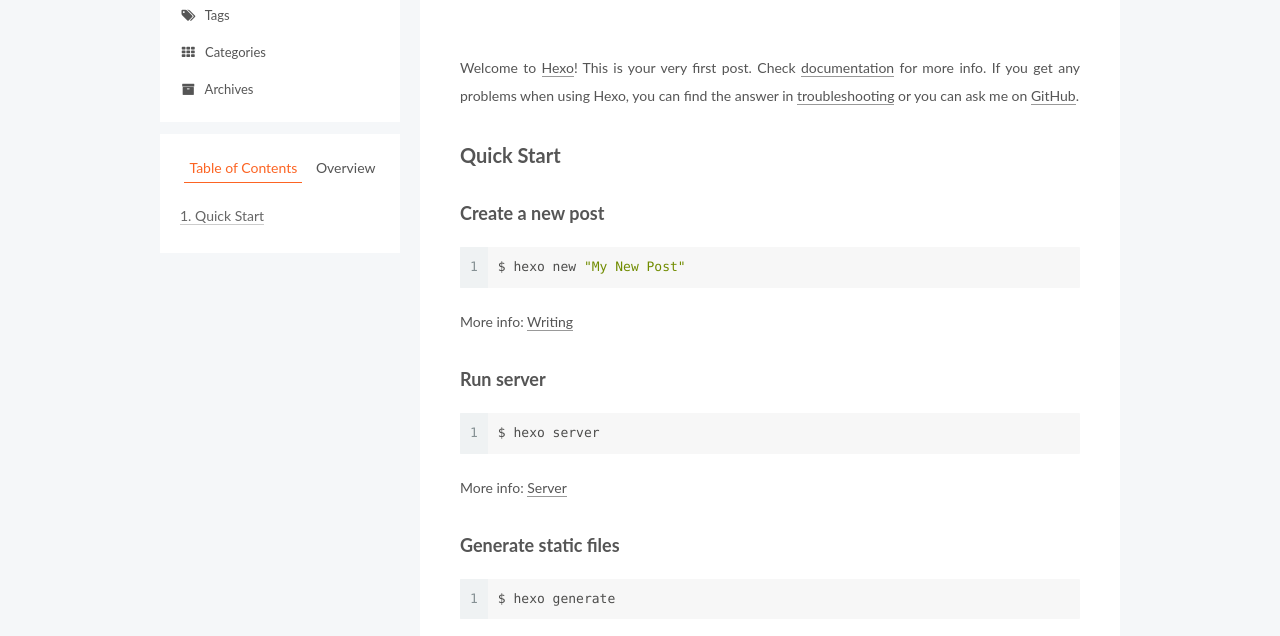
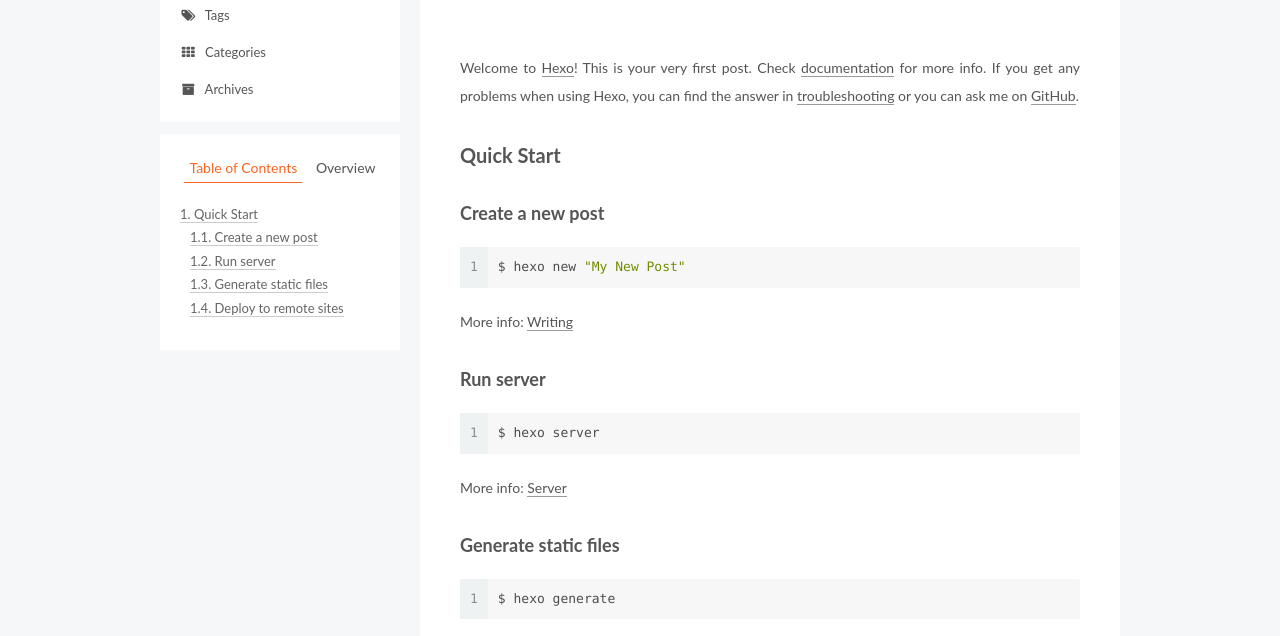
Before and after one commit to LancePeng42/LancePeng42.github.io, a plain HTML site: page 2019/08/17/hello-world/index.html in a window 1280 px wide. Shown: the part 149-785 px from the top of the page. Drawn offline with Linux system fonts and the light colour scheme.

Commit message:
Site updated: 2019-08-19 17:14:42

```diff
--- a/css/main.css
+++ b/css/main.css
@@ -1823,7 +1823,7 @@ pre .javascript .function {
   width: 4px;
   height: 4px;
   border-radius: 50%;
-  background: #ff7721;
+  background: #30ff09;
 }
 .links-of-blogroll {
   font-size: 13px;
@@ -1918,7 +1918,6 @@ pre .javascript .function {
   overflow: hidden;
   text-overflow: ellipsis;
   text-align: justify;
-  white-space: nowrap;
   line-height: 1.8;
 }
 .post-toc .nav .nav-child {
@@ -2991,3 +2990,9 @@ pre .javascript .function {
     text-align: justify;
   }
 }
+.post-toc .nav .nav-child {
+  display: block;
+}
+.post-toc ol {
+  font-size: 13px;
+}
```
